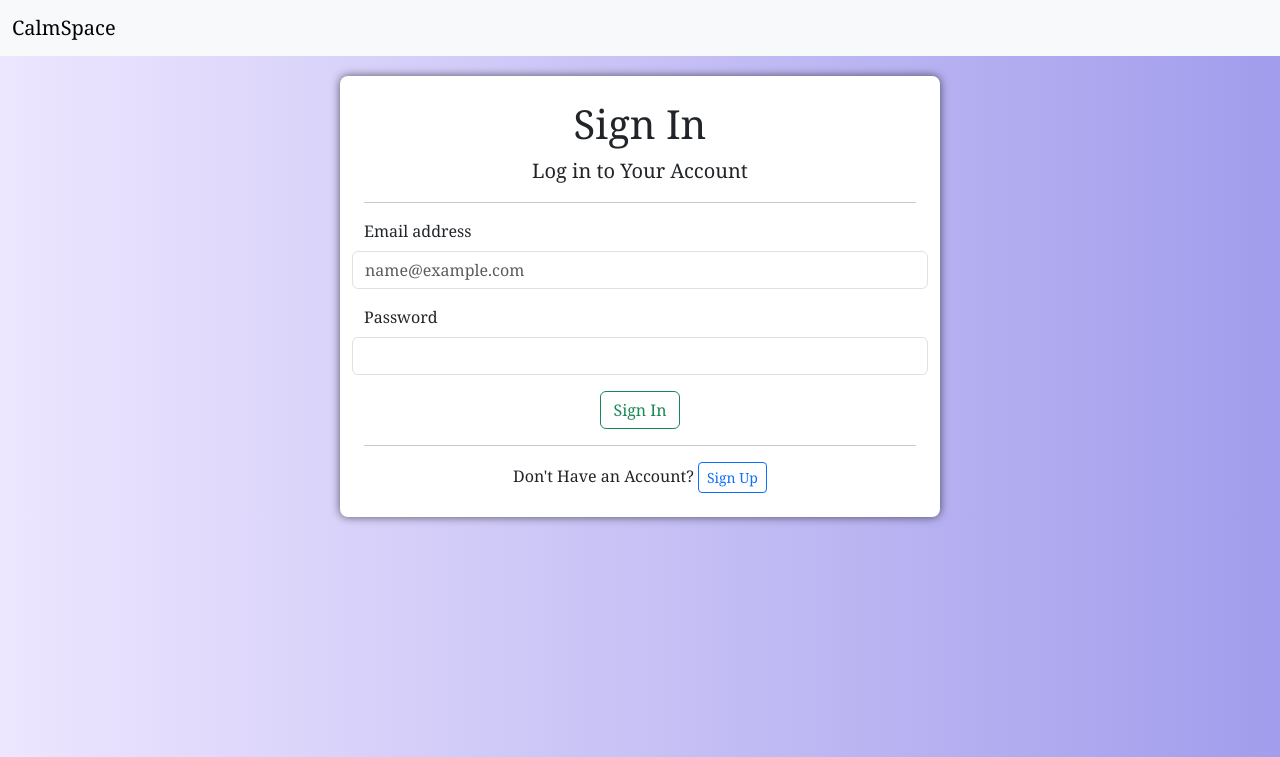
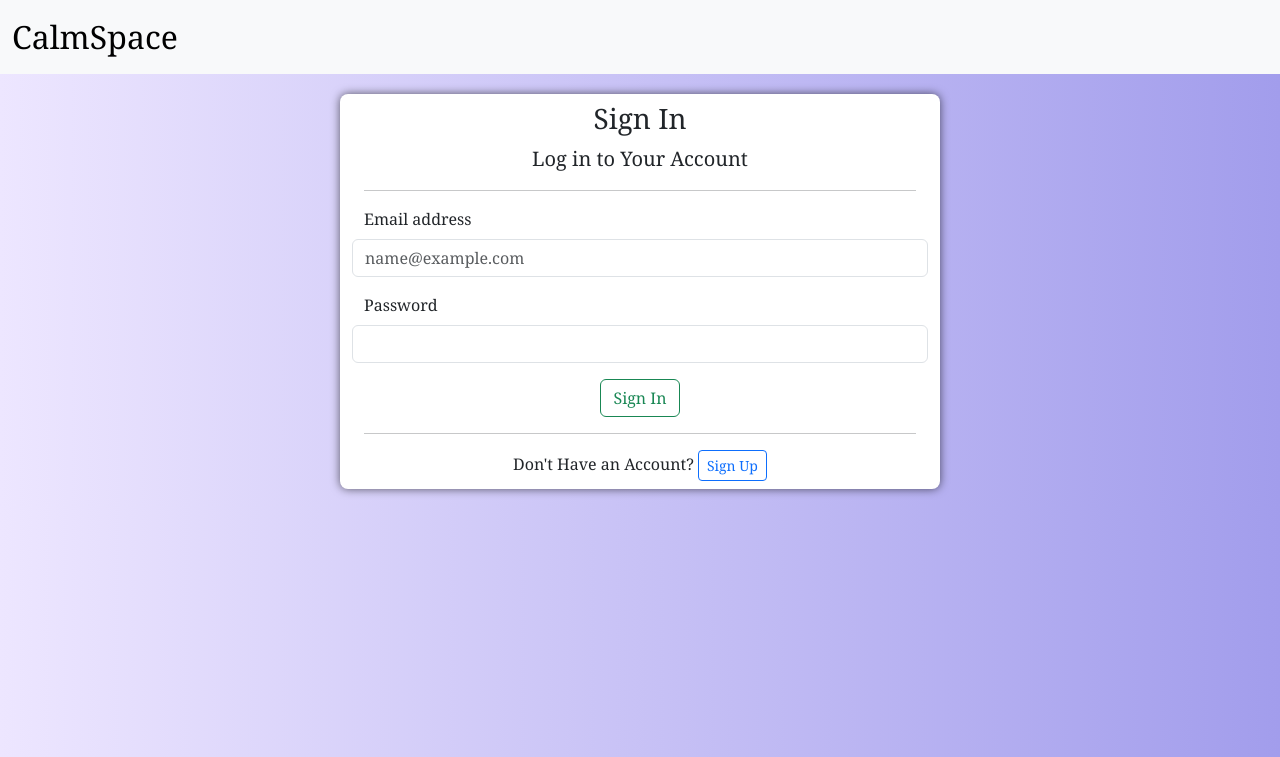
Before and after one commit to MercyKai/newproject, a Flask app: page / in a window 1280 px wide. Shown: the top 757 px of the page. Run offline with Flask 3, Linux system fonts and the light colour scheme; some libraries are stand-ins or nearby versions.

Commit message:
Initial commit

```diff
--- a/camera.py
+++ b/camera.py
@@ -59,7 +59,6 @@ def process_image(image_path, output_path):
     # Read the image
     image = cv2.imread(image_path)
     if image is None:
-        #
         return None
 
    # Convert image to grayscale
--- a/templates/base.html
+++ b/templates/base.html
@@ -18,7 +18,7 @@
 
   <nav class="navbar navbar-expand-lg bg-body-tertiary sticky-top">
     <div class="container-fluid">
-      <a class="navbar-brand" href="">CalmSpace</a>
+      <a class="navbar-brand fs-2" href="">CalmSpace</a>
     </div>
   </nav>
 {% block content %}
--- a/templates/index.html
+++ b/templates/index.html
@@ -1,11 +1,11 @@
 {% extends "base.html" %}
 
 {% block content %}
-<section class="container p-4 form_data">
+<section class="container py-2 px-4 mb-3 form_data">
   <form method="post" action="{{ url_for('index') }}">
     <section class="container text-center md">
-      <h1>Sign In</h1>
-      <p class="lead">Log in to Your Account</p>
+      <h3>Sign In</h3>
+      <p class="lead fs-5">Log in to Your Account</p>
     </section>
 
     <hr>
--- a/templates/main.html
+++ b/templates/main.html
@@ -1,11 +1,6 @@
 {% extends "base1.html" %}
 
 {% block content %}
-<section class="container back_home my-1">
-  <a href="{{ url_for('home') }}">
-      <button class="btn btn-success" type="button">Back to Home</button>
-  </a>
-</section>
 <section class="container text-center">
   <p class="lead text-center">Real-time Emotion Recognition</p>
     <div class="container mb-3 text-center">
--- a/templates/register.html
+++ b/templates/register.html
@@ -1,11 +1,11 @@
 {% extends "base.html" %}
 
 {% block content %}
-<section class="container px-4 py-2 mb-5 form_data">
+<section class="container py-2 px-4 mb-3 form_data">
 <form method="post" action="{{ url_for('register') }}">
   <section class="container text-center md">
-    <h1>Register</h1>
-    <p class="lead">Create an Account</p>
+    <h3>Register</h3>
+    <p class="lead fs-5">Create an Account</p>
   </section>
 
   <hr>
```
Also changed, not shown: templates/predict.html (+2 -7 lines), static/predicted/predicted_Screenshot_406.png (added), static/predicted/predicted_aq.jpg (deleted), static/predicted/predicted_c.jpg (deleted), static/predicted/predicted_d.jpg (deleted), static/predicted/predicted_seven.jpg (deleted), static/predicted/predicted_u.jpg (deleted).
